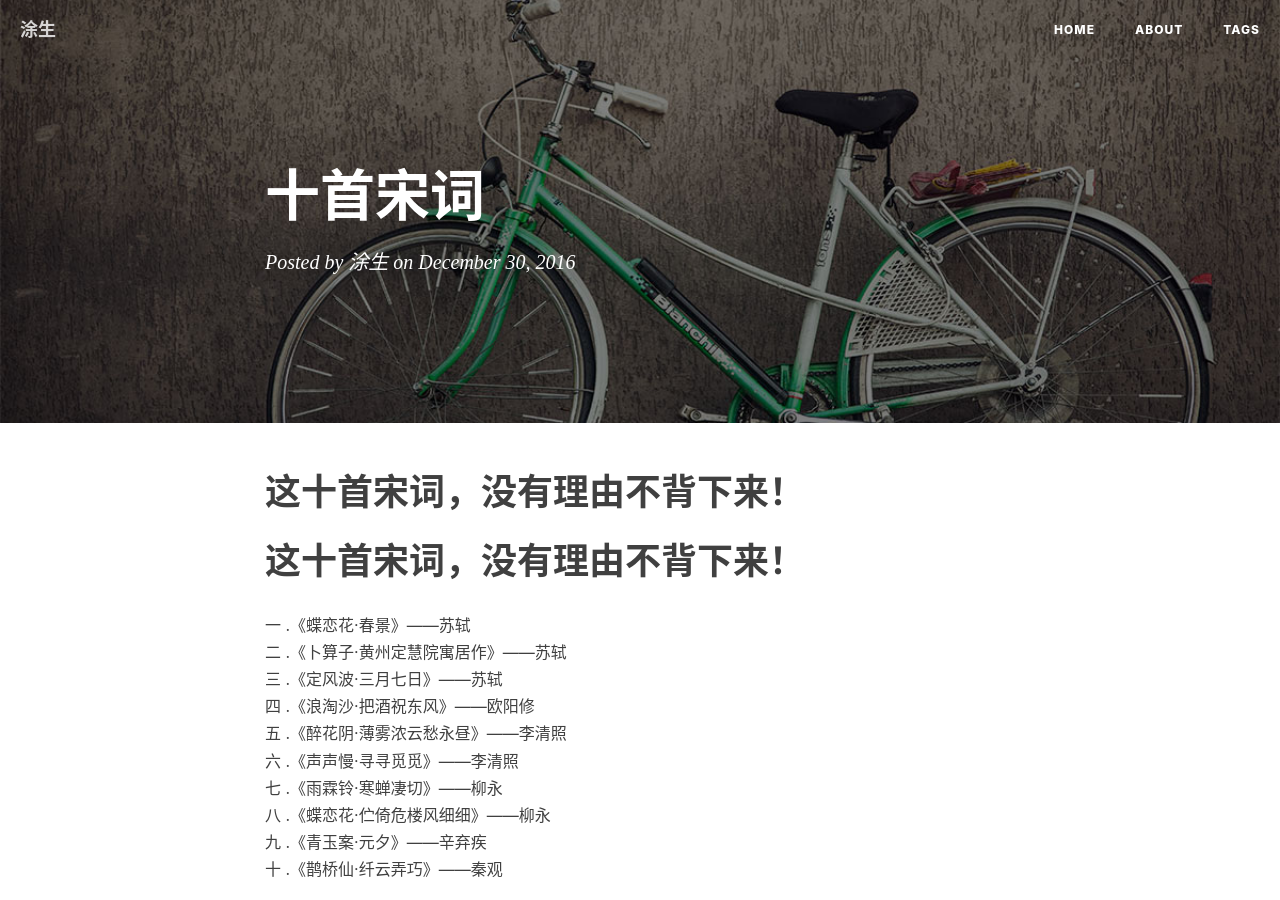
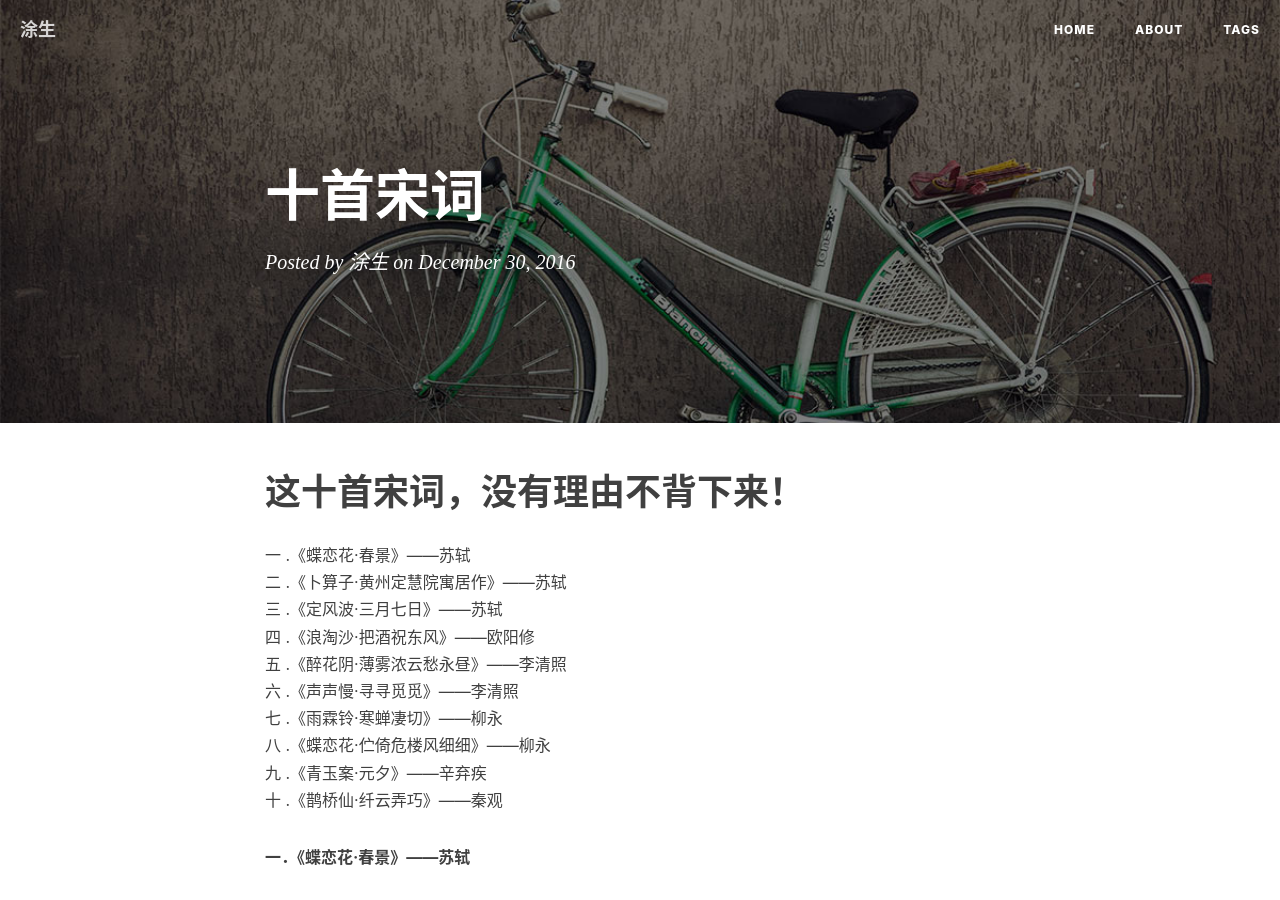
Before and after one commit to whybingo3/whybingo3.github.io, a Jekyll site: the page built from _posts/2016-12-30-十首宋词.md, in a window 1280 px wide and 900 px high. Built offline with Jekyll 4.4.1, drawn with Linux system fonts in a browser that asks for light colours; nearby versions of some CDN libraries; our own code applies the rules of GitHub Pages for plain Markdown files; comment, search, counter and statistics services are not loaded.

Commit message:
十首宋词

```diff
--- a/_posts/2016-12-30-十首宋词.md
+++ b/_posts/2016-12-30-十首宋词.md
@@ -1,7 +1,5 @@
 
 # 这十首宋词，没有理由不背下来！
-
-<h1>这十首宋词，没有理由不背下来！</h1>
 
 一 .《蝶恋花·春景》——苏轼
 二 .《卜算子·黄州定慧院寓居作》——苏轼
```
